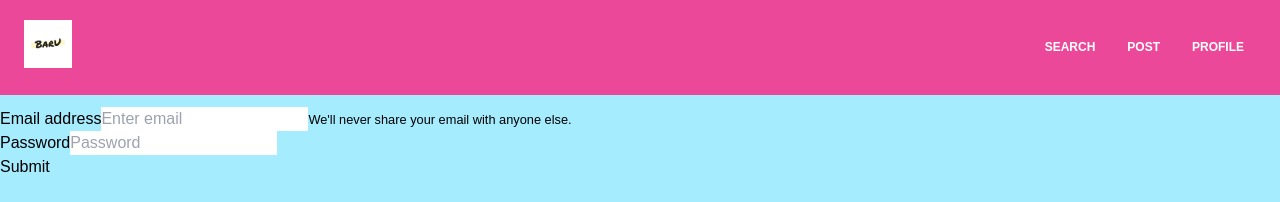
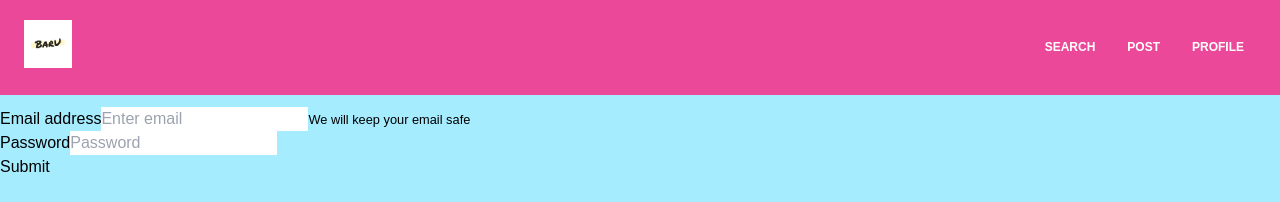
Before and after one commit to UseTheHill/BarU, a React (Create React App) app in the folder client/: page /login in a window 1280 px wide. Shown: the top 202 px of the page. Built offline with nearby package versions, Linux system fonts and the light colour scheme; no server answers.

Commit message:
edited verbiage on login form

```diff
--- a/client/src/pages/LoginForm/LoginForm.js
+++ b/client/src/pages/LoginForm/LoginForm.js
@@ -68,7 +68,7 @@
                        value={state.email}
                        onChange={handleChange}
                 />
-                <small id="emailHelp" className="form-text text-muted">We'll never share your email with anyone else.</small>
+                <small id="emailHelp" className="form-text text-muted">We will keep your email safe</small>
                 </div>
                 <div className="form-group text-left">
                 <label htmlFor="exampleInputPassword1">Password</label>
```
